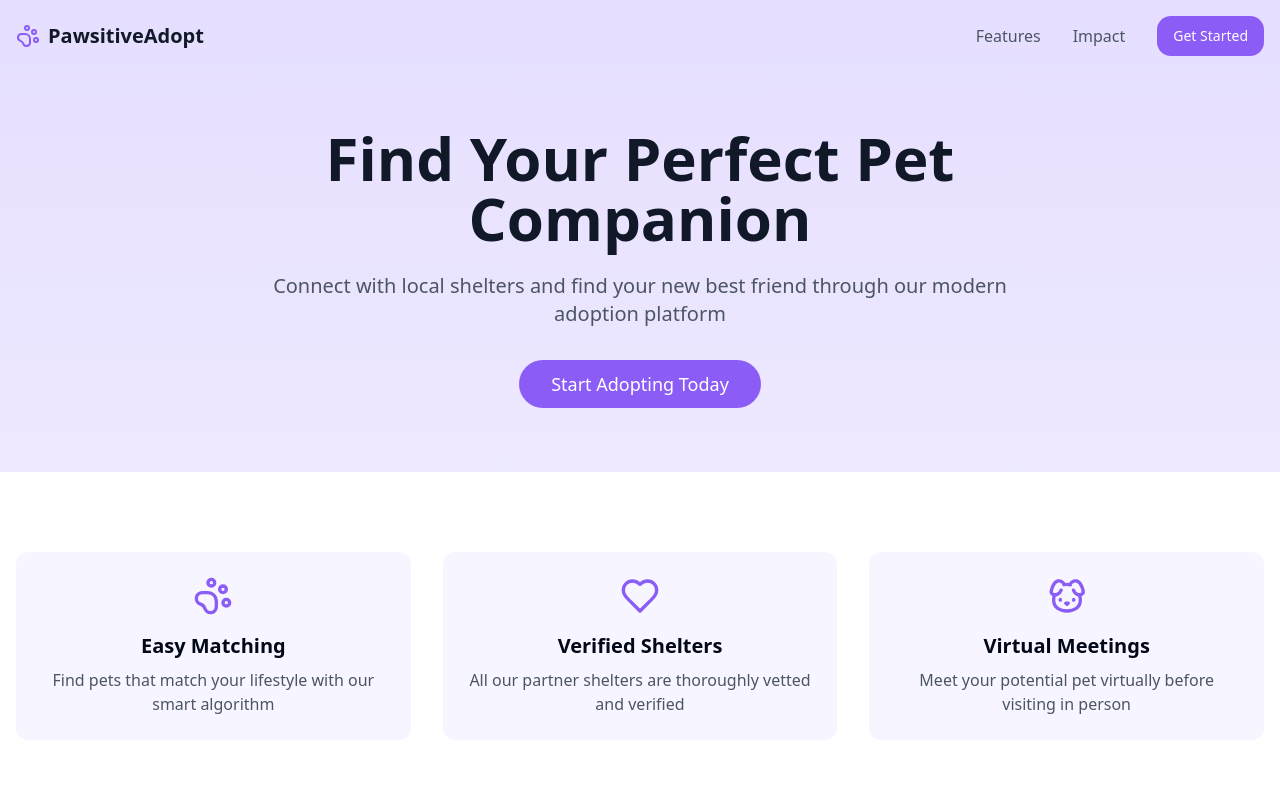
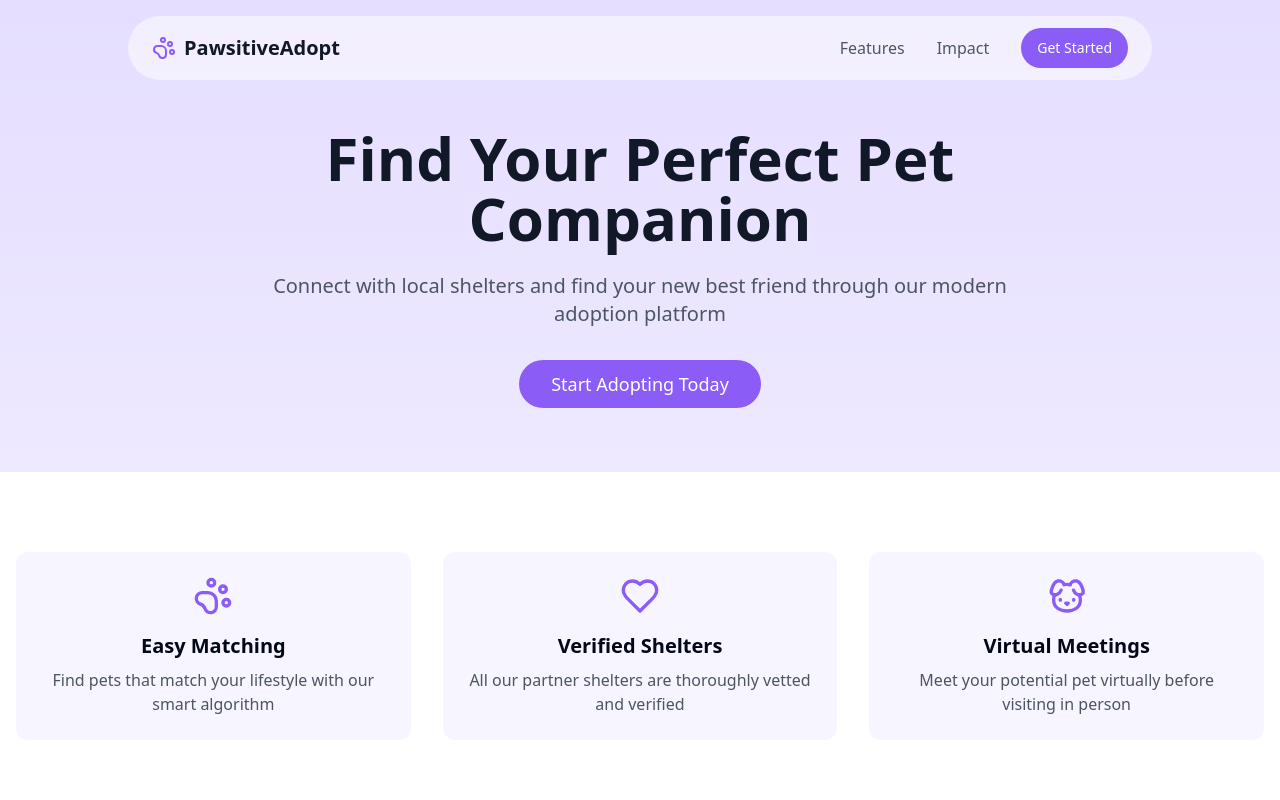
Before and after one commit to Arhaan-Siddiquee/pawsitive-adopt-landing, a React (Vite) app: page / in a window 1280 px wide. Shown: the top 800 px of the page. Built offline with nearby package versions, Linux system fonts and the light colour scheme.

Commit message:
Fix Navbar Style and Position
Updated the Navbar to be fixed in position and styled it with a circular border to achieve an island shape appearance.
[skip gpt_engineer]

```diff
--- a/src/components/NavBar.tsx
+++ b/src/components/NavBar.tsx
@@ -16,14 +16,15 @@ const NavBar = () => {
   }, []);
 
   return (
+    <div className="fixed top-4 left-1/2 -translate-x-1/2 z-50 w-[95%] max-w-5xl">
       <nav
-      className={`fixed top-0 left-0 right-0 z-50 transition-all duration-300 ${
+        className={`w-full transition-all duration-300 rounded-full ${
           isScrolled
-          ? "bg-white/90 backdrop-blur-md shadow-md py-2"
-          : "bg-transparent py-4"
+            ? "bg-white/90 backdrop-blur-md shadow-lg"
+            : "bg-white/50 backdrop-blur-sm"
         }`}
       >
-      <div className="container mx-auto px-4">
+        <div className="px-6 py-3">
           <div className="flex items-center justify-between">
             <div className="flex items-center space-x-2">
               <PawPrint className="h-6 w-6 text-primary" />
@@ -37,17 +38,18 @@ const NavBar = () => {
               <a href="#stats" className="text-gray-600 hover:text-primary transition-colors">
                 Impact
               </a>
-            <Button className="bg-primary hover:bg-primary/90">
+              <Button className="bg-primary hover:bg-primary/90 rounded-full">
                 Get Started
               </Button>
             </div>
 
-          <Button className="md:hidden bg-primary hover:bg-primary/90">
+            <Button className="md:hidden bg-primary hover:bg-primary/90 rounded-full">
               Menu
             </Button>
           </div>
         </div>
       </nav>
+    </div>
   );
 };
 
```
Lines whose indentation alone changed are shown as unchanged.
